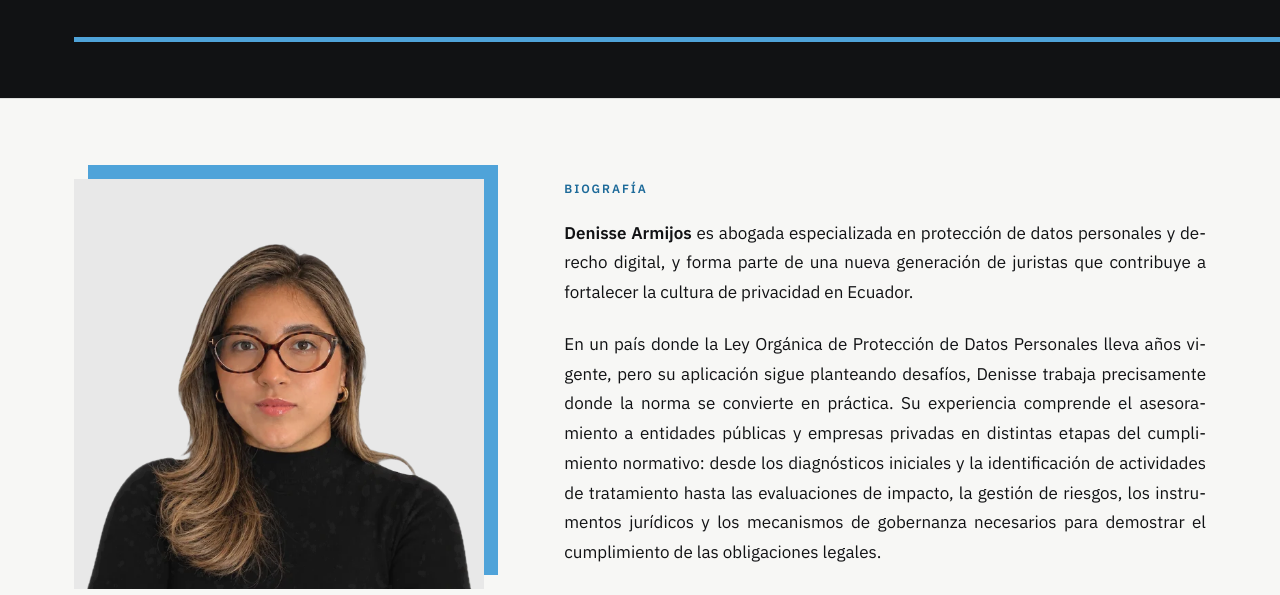
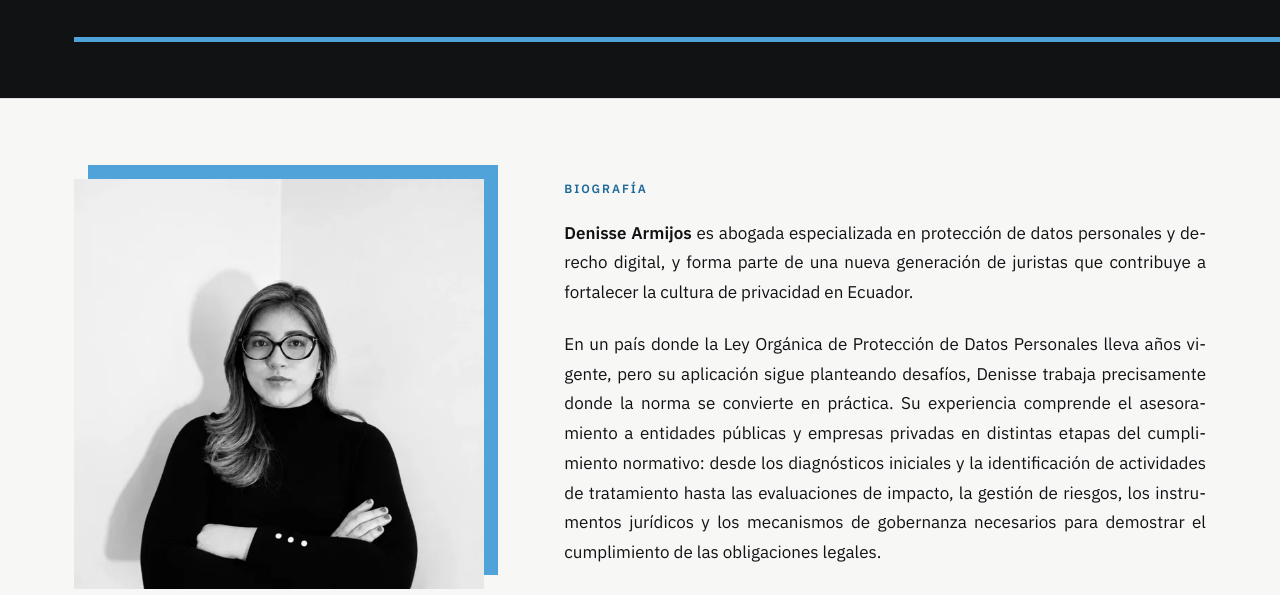
Before and after one commit to darmijosflores/darmijosflores.github.io, a plain HTML site: page perfil.html in a window 1280 px wide. Shown: the part 322-917 px from the top of the page. Drawn offline with Linux system fonts and the light colour scheme.

Commit message:
Sobre mí: nueva foto en blanco y negro (también en medios y vCard)
Co-Authored-By: Claude Opus 5.5 <noreply@anthropic.com>
Claude-Session: https://claude.ai/code/session_01Mn9bzAvCkAq1xe9Q4DXtMq

```diff
--- a/perfil.html
+++ b/perfil.html
@@ -73,7 +73,7 @@ a:focus-visible, button:focus-visible { outline: 2px solid var(--senal); outline
 .photo .frame { position: relative; background: #E8E8E8; }
 .photo .frame::before { content: ""; position: absolute; inset: 0; transform: translate(14px, -14px); background: var(--senal); }
 .photo .frame::after { content: ""; position: absolute; inset: 0; background: #E8E8E8; }
-.photo img { position: relative; z-index: 1; width: 100%; height: auto; aspect-ratio: 1 / 1; object-fit: contain; object-position: 50% 100%; }
+.photo img { position: relative; z-index: 1; width: 100%; height: auto; aspect-ratio: 1 / 1; object-fit: cover; }
 .photo figcaption { margin-top: 20px; display: grid; gap: 4px; }
 .photo figcaption strong { font-family: var(--display); font-weight: 500; font-size: 22px; line-height: 1.2; }
 .photo figcaption span { font-size: 14px; color: var(--texto-2); }
@@ -122,7 +122,7 @@ a:focus-visible, button:focus-visible { outline: 2px solid var(--senal); outline
 .press .btn.line { color: var(--papel); border-color: rgba(247,247,245,.5); }
 .press .btn.line:hover { background: var(--papel); color: var(--tinta); }
 .press .thumb { display: grid; grid-template-columns: 96px minmax(0, 1fr); gap: 18px; align-items: center; margin-bottom: 18px; }
-.press .thumb img { width: 96px; height: auto; aspect-ratio: 1 / 1; object-fit: contain; object-position: 50% 100%; background: #E8E8E8; }
+.press .thumb img { width: 96px; height: auto; aspect-ratio: 1 / 1; object-fit: cover; background: #E8E8E8; }
 .press .thumb p { margin: 0; color: var(--texto-azul-2); font-size: 15px; }
 .copied { font-size: 13px; color: var(--senal-suave); }
 @media (max-width: 860px) { .press-grid { grid-template-columns: 1fr; gap: 40px; } .press blockquote { padding: 22px; } .press .wrap { padding-block: 64px; } }
@@ -204,7 +204,7 @@ a:focus-visible, button:focus-visible { outline: 2px solid var(--senal); outline
   <section class="bio-sec" aria-label="Biografía">
     <div class="wrap bio-grid">
       <figure class="photo">
-        <div class="frame"><img src="img/denisse-armijos-retrato.webp" srcset="img/denisse-armijos-retrato-600.webp 600w, img/denisse-armijos-retrato.webp 900w" sizes="(max-width: 900px) 400px, 460px" width="900" height="900" alt="Retrato de Denisse Armijos, con gafas y suéter negro de cuello alto."></div>
+        <div class="frame"><img src="img/denisse-armijos-bn.webp" srcset="img/denisse-armijos-bn-600.webp 600w, img/denisse-armijos-bn.webp 920w" sizes="(max-width: 900px) 400px, 460px" width="920" height="920" alt="Retrato en blanco y negro de Denisse Armijos, con gafas y suéter negro, de brazos cruzados."></div>
         <figcaption>
           <strong>Denisse Armijos</strong>
           <span>Abogada · Protección de datos y derecho digital</span>
@@ -263,8 +263,8 @@ a:focus-visible, button:focus-visible { outline: 2px solid var(--senal); outline
         </div>
         <div>
           <span class="kicker">Fotografía</span>
-          <div class="thumb"><img src="img/denisse-armijos-retrato-600.webp" width="600" height="600" alt=""><p>Retrato sin fondo, formato PNG cuadrado.</p></div>
-          <a class="btn line" href="img/denisse-armijos-retrato.png" download="denisse-armijos.png"><svg aria-hidden="true"><use href="#down"/></svg>Descargar foto</a>
+          <div class="thumb"><img src="img/denisse-armijos-bn-600.webp" width="600" height="600" alt=""><p>Retrato en blanco y negro, formato cuadrado.</p></div>
+          <a class="btn line" href="img/denisse-armijos-bn.jpg" download="denisse-armijos.jpg"><svg aria-hidden="true"><use href="#down"/></svg>Descargar foto</a>
         </div>
       </div>
     </div>
```
Also changed, not shown: img/denisse-armijos-bn-600.webp (added), img/denisse-armijos-bn.jpg (added), img/denisse-armijos-bn.webp (added), 1 other file.
